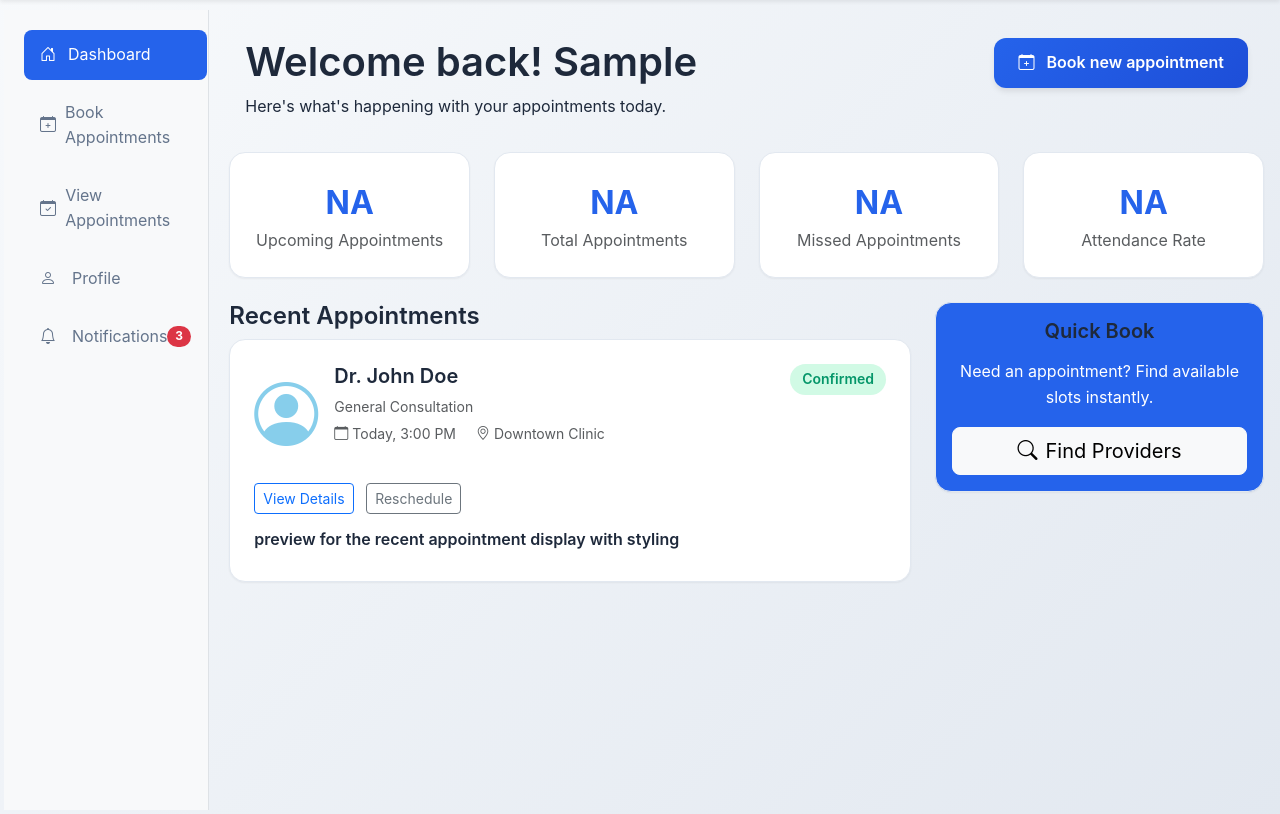
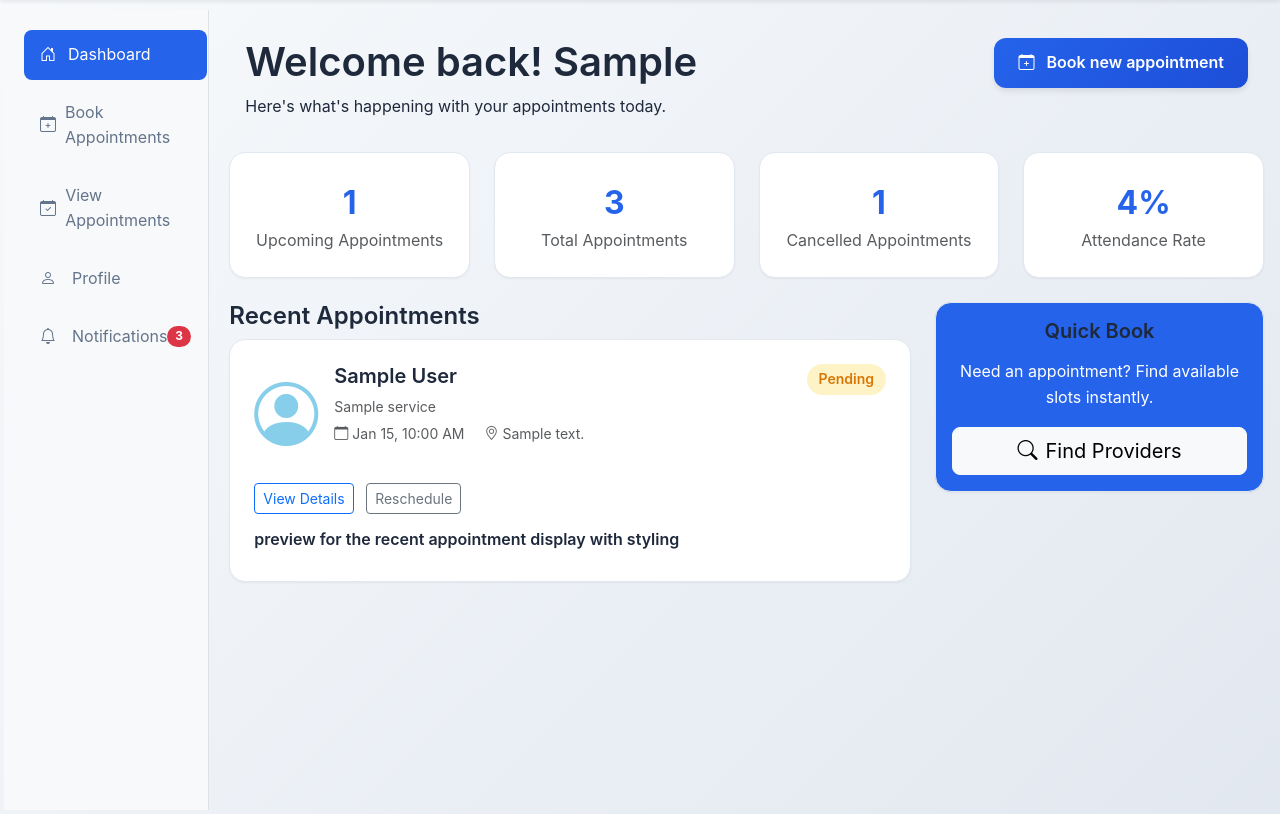
Before and after one commit to udaysaisrikar/slotify, a Django app: template templates/customer_dashboard.html in a window 1280 px wide. Shown: the part 69-883 px from the top of the page. Run offline with Django 5.2, Linux system fonts and the light colour scheme; tables that the repository leaves empty hold one stand-in row (values such as "Sample post"); the template is opened without the code that fills it: values that come from a table or form of the project are taken from there, most other values are stand-ins (such as "Sample title", 1, 10 or a date in 2020).

Commit message:
Some changes made

```diff
--- a/templates/customer_dashboard.html
+++ b/templates/customer_dashboard.html
@@ -467,25 +467,27 @@
             <div class="row">
               <div class="col-md-3 mb-4">
                 <div class="stat-card text-center">
-                  <div class="stat-card-number">NA</div>
+                  <div class="stat-card-number">{{ upcoming|length }}</div>
                   <div class="text-muted">Upcoming Appointments</div>
                 </div>
               </div>
               <div class="col-md-3 mb-4">
                 <div class="stat-card text-center">
-                  <div class="stat-card-number">NA</div>
+                  {% with total=upcoming.count|add:completed.count|add:cancelled.count %}
+                  <div class="stat-card-number">{{ total }}</div>
                   <div class="text-muted">Total Appointments</div>
+                  {% endwith %}
                 </div>
               </div>
               <div class="col-md-3 mb-4">
                 <div class="stat-card text-center">
-                  <div class="stat-card-number">NA</div>
-                  <div class="text-muted">Missed Appointments</div>
+                  <div class="stat-card-number">{{ cancelled|length }}</div>
+                  <div class="text-muted">Cancelled Appointments</div>
                 </div>
               </div>
               <div class="col-md-3 mb-4">
                 <div class="stat-card text-center">
-                  <div class="stat-card-number">NA</div>
+                  <div class="stat-card-number">{{ attendence_rate }}%</div>
                   <div class="text-muted">Attendance Rate</div>
                 </div>
               </div>
@@ -495,6 +497,8 @@
             <div class="row">
               <div class="col-lg-8">
                 <h4>Recent Appointments</h4>
+                {% if recent_appointments %}
+                  {% for app in recent_appointments %}
                   <div class="appointment-card">
                     <div class="d-flex justify-content-between align-items-start">
                       <div class="d-flex">
@@ -503,18 +507,18 @@
                           style="font-size: 4rem; color: skyblue"
                         ></i>
                         <div>
-                        <h5 class="fw-semibold">Dr. John Doe</h5>
+                          <h5 class="fw-semibold">{{ app.provider.name }}</h5>
                           <p class="text-muted small mb-1">
-                          General Consultation
+                            {{ app.service.service_name }}
                           </p>
                           <p class="text-muted small mb-0">
-                          <i class="bi bi-calendar me-1"></i>Today, 3:00 PM
-                          <i class="bi bi-geo-alt ms-3 me-1"></i>Downtown Clinic
+                            <i class="bi bi-calendar me-1"></i>{{ app.app_start_time|date:"M d," }} {{ app.app_start_time|date:"h:i A" }}
+                            <i class="bi bi-geo-alt ms-3 me-1"></i>{{ app.provider.address }}
                           </p>
                         </div>
                       </div>
-                    <span class="appointment-status status-confirmed"
-                      >Confirmed</span
+                      <span class="appointment-status status-{{ app.status|lower }}"
+                        >{{ app.status }}</span
                       >
                     </div>
                     <div class="mt-3">
@@ -537,6 +541,10 @@
                       preview for the recent appointment display with styling
                     </h6>
                   </div>
+                  {% endfor %}
+                {% else %}
+                  <p class="text-muted"> No Recent Appointments yet. </p>
+                {% endif %}
               </div>
               <!-- Sidebar for quick booking-->
               <div class="col-lg-4">
```
Also changed, not shown: users/views.py (+12 -1 lines). Lines whose indentation alone changed are shown as unchanged.
